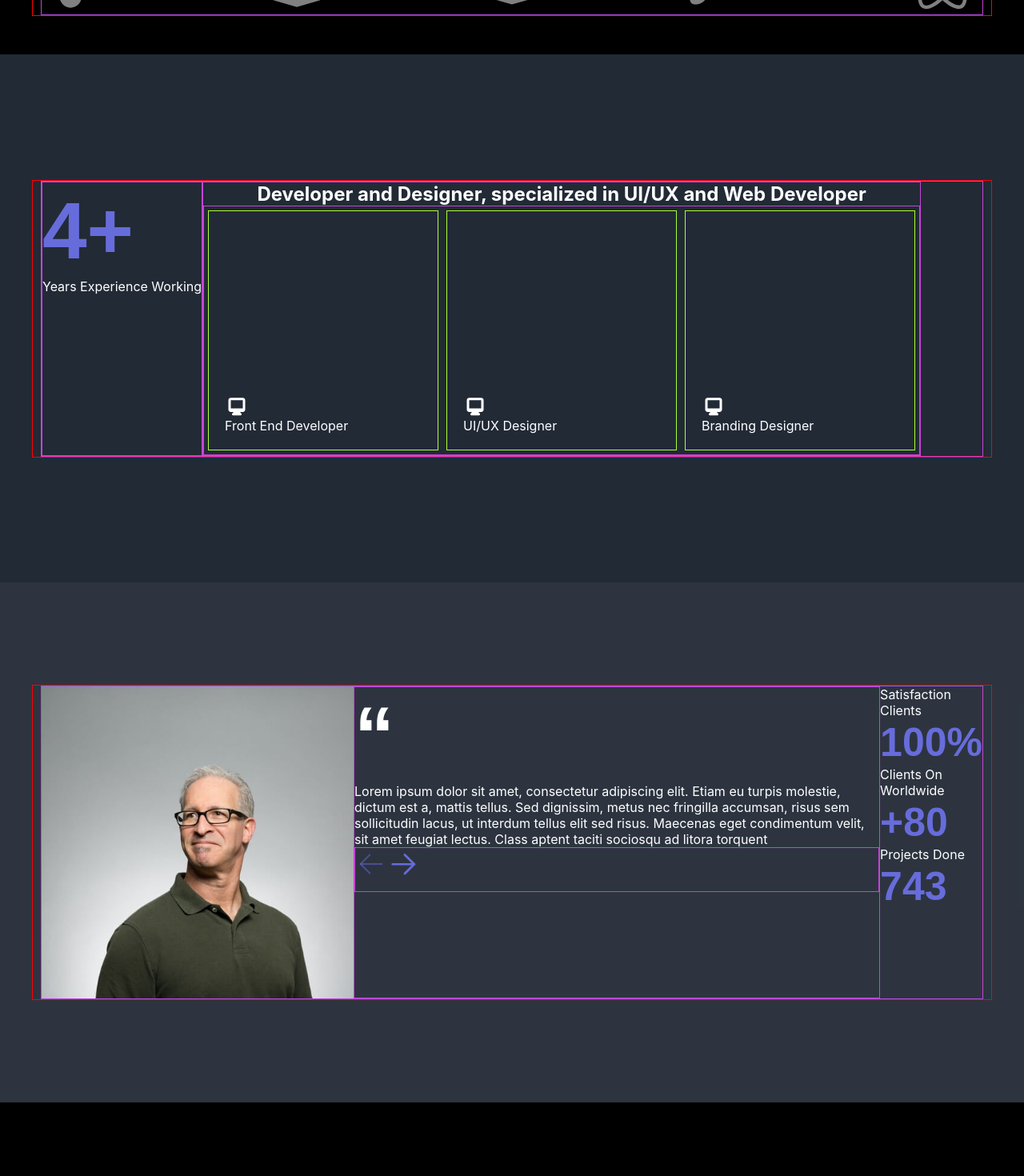
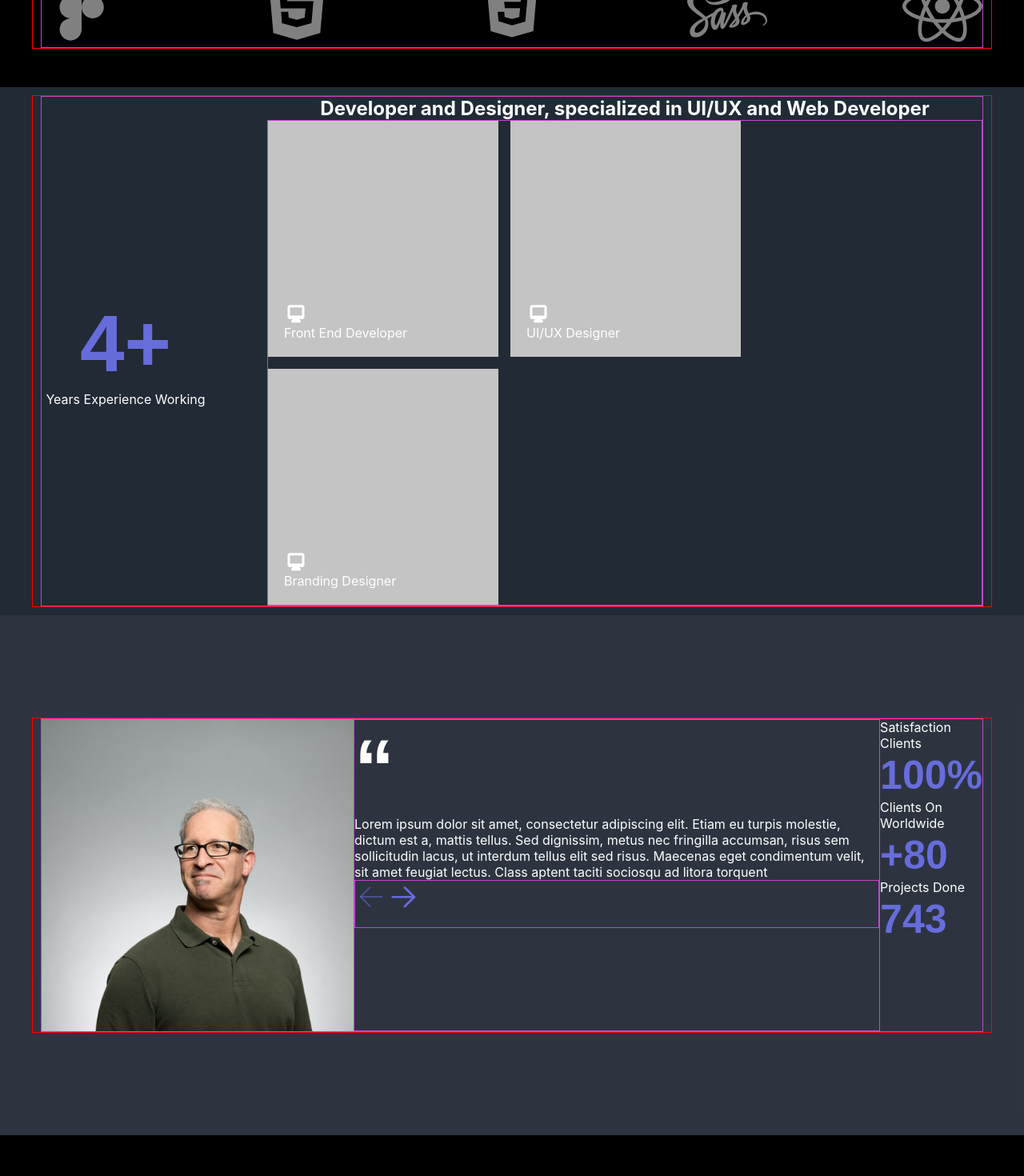
Before and after one commit to an-kulinich/portfolio, a React app: page / in a window 1280 px wide. Shown: the part 900-2370 px from the top of the page at 80% size. Built offline with nearby package versions, Linux system fonts and the light colour scheme.

Commit message:
Change structure and Flexbox wrapper

```diff
--- a/src/components/FlexWrapper.tsx
+++ b/src/components/FlexWrapper.tsx
@@ -5,6 +5,11 @@ type FlexWrapperPropsType = {
     justify?: string;
     align?: string;
     wrap?: string;
+    gap?: string;
+    width?: string;
+    maxWidth?: string;
+    height?: string;
+    minHeight?: string;
 }
 
 export const FlexWrapper = styled.div<FlexWrapperPropsType>`
@@ -13,5 +18,10 @@ export const FlexWrapper = styled.div<FlexWrapperPropsType>`
     justify-content: ${props => props.justify || 'flex-start'};
     align-items: ${props => props.align || 'stretch'};
     flex-wrap: ${props => props.wrap || 'nowrap'};
+    gap: ${props => props.gap};
+    width: ${props => props.width};
+    max-width: ${props => props.maxWidth};
+    height: ${props => props.height};
+    min-height: ${props => props.minHeight};
     border: 1px, solid, #c545d5;
 `
--- a/src/layout/header/Header.tsx
+++ b/src/layout/header/Header.tsx
@@ -25,6 +25,10 @@ export const Header = () => {
 
 const StyledHeader = styled.header`
     width: 100%;
+    min-height: 65px;
+    display: flex;
+    justify-content: center;
+    align-items: center;
 `
 
 const Logo = styled.span`
--- a/src/layout/sections/experience/Experience.tsx
+++ b/src/layout/sections/experience/Experience.tsx
@@ -1,26 +1,16 @@
 import styled from "styled-components";
 import {FlexWrapper} from "../../../components/FlexWrapper";
-import {ExperienceItem} from "./experienceItem/ExperienceItem";
-import {BigNumber} from "../../../components/number/BigNumber";
 import {Container} from "../../../components/Container";
+import {ExperienceCount} from "./experienceCount/ExperienceCount";
+import {ExperienceItems} from "./experienceItems/ExperienceItems";
 
 export const Experience = () => {
     return (
         <StyledExperience>
             <Container>
-                <FlexWrapper>
-                    <FlexWrapper direction={"column"}>
-                        <BigNumber>4+</BigNumber>
-                        <YearText>Years Experience Working</YearText>
-                    </FlexWrapper>
-                    <FlexWrapper direction={"column"}>
-                        <ExperienceTitle>Developer and Designer, specialized in UI/UX and Web Developer</ExperienceTitle>
-                        <FlexWrapper justify={"space-between"} align={"flex-end"}>
-                            <ExperienceItem iconId={"computer"} experienceText={"Front End Developer"}/>
-                            <ExperienceItem iconId={"paint"} experienceText={"UI/UX Designer"}/>
-                            <ExperienceItem iconId={"thunder"} experienceText={"Branding Designer"}/>
-                        </FlexWrapper>
-                    </FlexWrapper>
+                <FlexWrapper justify="space-between">
+                    <ExperienceCount/>
+                    <ExperienceItems/>
                 </FlexWrapper>
             </Container>
         </StyledExperience>
@@ -35,12 +25,3 @@ const StyledExperience = styled.section`
     align-items: center;
     background-color: #222A36;
 `
-
-const YearText = styled.p`
-
-`
-
-const ExperienceTitle = styled.h2`
-    width: 100%;
-    text-align: center;
-`
--- /dev/null
+++ b/src/layout/sections/experience/experienceCount/ExperienceCount.tsx
@@ -0,0 +1,25 @@
+import styled from "styled-components";
+import {BigNumber} from "../../../../components/number/BigNumber";
+
+export const ExperienceCount = () => {
+    return (
+        <StyledExperienceCount>
+            <BigNumber>4+</BigNumber>
+            <YearText>Years Experience Working</YearText>
+        </StyledExperienceCount>
+    );
+};
+
+const StyledExperienceCount = styled.div`
+    width: 210px;
+    max-width: 210px;
+    min-height: 336px;
+    display: flex;
+    flex-direction: column;
+    justify-content: center;
+    align-items: center;
+`
+
+const YearText = styled.p`
+
+`
--- /dev/null
+++ b/src/layout/sections/experience/experienceItems/ExperienceItems.tsx
@@ -0,0 +1,31 @@
+import styled from "styled-components";
+import {FlexWrapper} from "../../../../components/FlexWrapper";
+import {ExperienceItem} from "./experienceItem/ExperienceItem";
+
+export const ExperienceItems = () => {
+    return (
+        <StyledExperienceItems>
+            <ExperienceTitle>Developer and Designer, specialized in UI/UX and Web Developer</ExperienceTitle>
+            <FlexWrapper align={"flex-end"} wrap={"wrap"} gap={"15px"}>
+                <ExperienceItem iconId={"computer"} experienceText={"Front End Developer"}/>
+                <ExperienceItem iconId={"paint"} experienceText={"UI/UX Designer"}/>
+                <ExperienceItem iconId={"thunder"} experienceText={"Branding Designer"}/>
+            </FlexWrapper>
+        </StyledExperienceItems>
+    );
+};
+
+const StyledExperienceItems = styled.div`
+    width: 894px;
+    max-width: 894px;
+    min-height: 460px;
+    display: flex;
+    flex-direction: column;
+    justify-content: center;
+    align-items: center;
+`
+
+const ExperienceTitle = styled.h2`
+    width: 100%;
+    text-align: center;
+`
--- a/src/layout/sections/experience/experienceItem/ExperienceItem.tsx
+++ b/src/layout/sections/experience/experienceItems/experienceItem/ExperienceItem.tsx
@@ -1,5 +1,5 @@
 import styled from "styled-components";
-import {Icon} from "../../../../components/Icon/Icon";
+import {Icon} from "../../../../../components/Icon/Icon";
 
 type ExperienceItemPropsType = {
     iconId: string;
@@ -20,11 +20,9 @@ const StyledExperienceItem = styled.div`
     flex-direction: column;
     justify-content: flex-end;
     width: 288px;
-    min-height: 300px;
+    min-height: 295px;
     padding: 20px;
-    margin: 5px;
-    border: 1px solid greenyellow;
-    box-sizing: border-box;
+    background-color: #C4C4C4;
 `
 
 const Text = styled.span`
--- a/src/layout/sections/slider/slide/Slide.tsx
+++ b/src/layout/sections/slider/slide/Slide.tsx
@@ -16,8 +16,12 @@ export const Slide = () => {
                     Class aptent taciti sociosqu ad litora torquent
                 </SlideText>
                 <FlexWrapper>
-                    <Icon iconId={"arrowLeft"} width={"40"} height={"40"} viewBox={"0 0 40 40"}/>
-                    <Icon iconId={"arrowRight"} width={"54"} height={"54"} viewBox={"0 0 40 40"}/>
+                    <SlideLinkLeft>
+                        <Icon iconId={"arrowLeft"} width={"40"} height={"40"} viewBox={"0 0 40 40"}/>
+                    </SlideLinkLeft>
+                    <SlideLinkRight>
+                        <Icon iconId={"arrowRight"} width={"54"} height={"54"} viewBox={"0 0 40 40"}/>
+                    </SlideLinkRight>
                 </FlexWrapper>
             </FlexWrapper>
         </StyledSlide>
@@ -46,3 +50,17 @@ const DoubleQuotes = styled.span`
 const SlideText = styled.p`
 
 `
+
+const SlideLinkLeft = styled.a`
+    display: inline-block;
+    :hover {
+        cursor: pointer;
+    }
+`
+
+const SlideLinkRight = styled.a`
+    display: inline-block;
+    :hover {
+        cursor: pointer;
+    }
+`
--- a/src/styles/Theme.ts
+++ b/src/styles/Theme.ts
@@ -3,6 +3,7 @@ export const Theme = {
         primaryBg: '#222A36F2',
         secondaryBg: '#000000',
         thirdBg: '#222A36',
+        accent: '#676CDB',
         font: '#FFFFFF'
     }
 }
```
